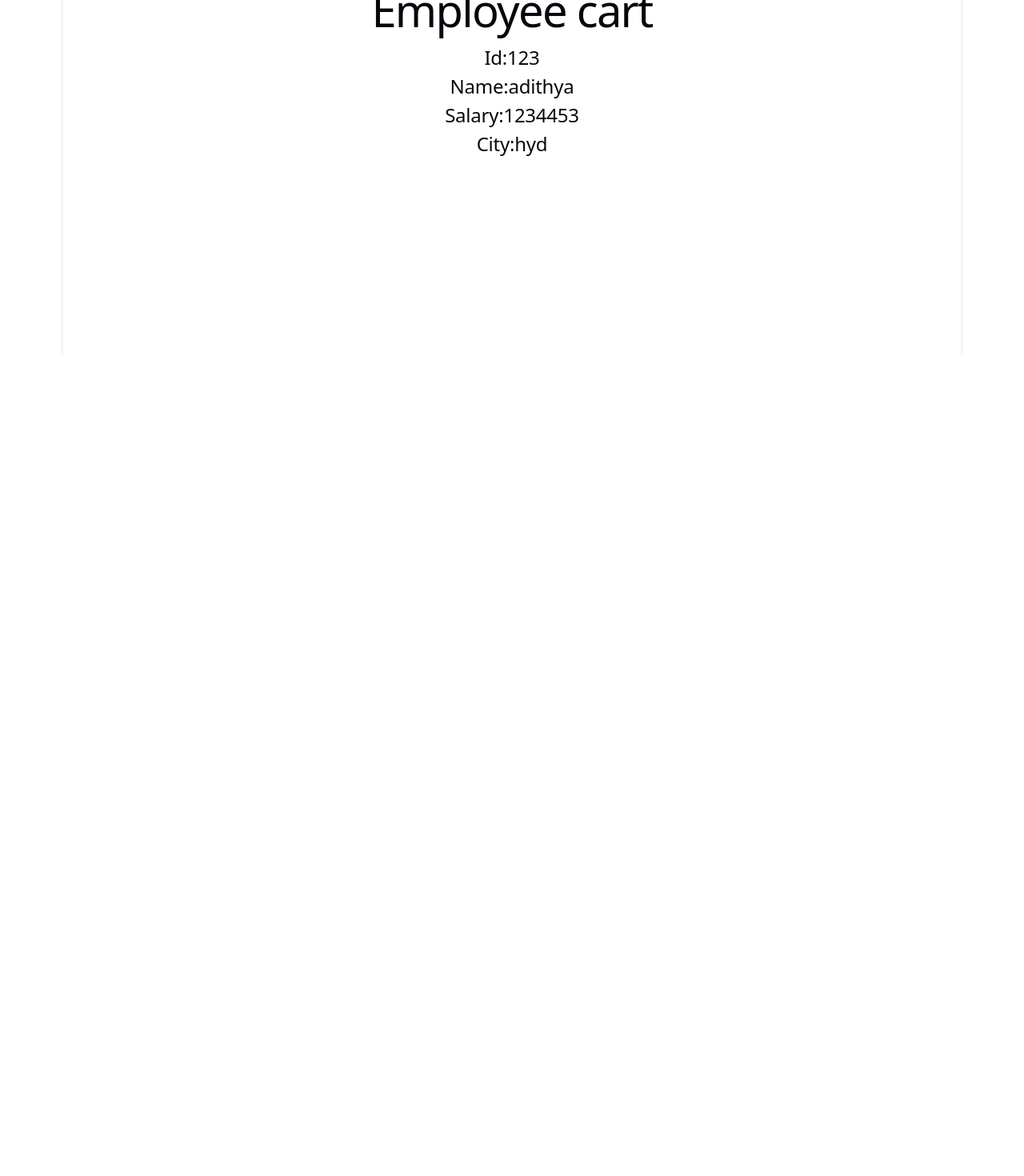
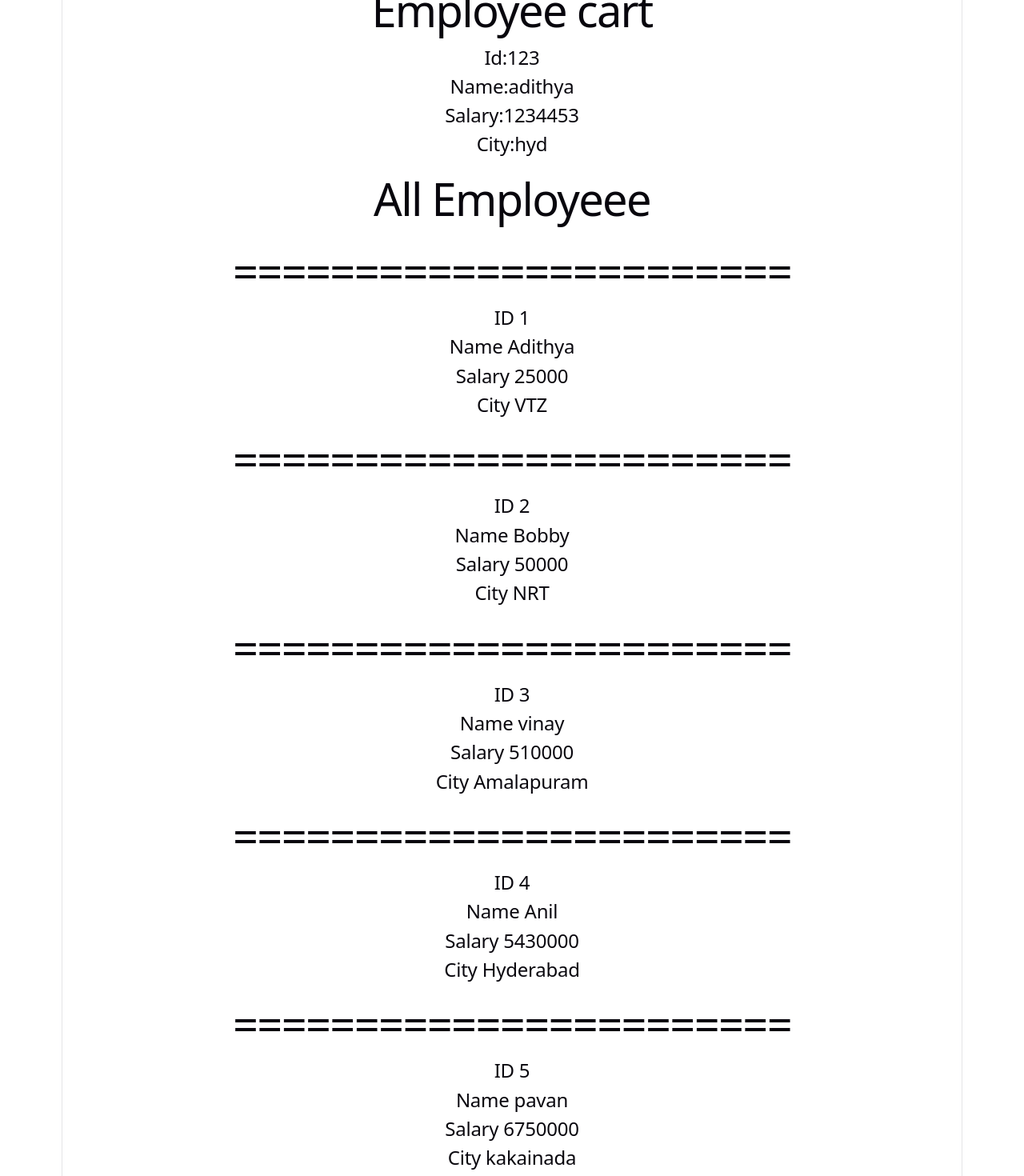
Before and after one commit to Adithya-vajrala/props-concepts, a React (Vite) app: page / in a window 1280 px wide. Shown: the part 358-1828 px from the top of the page at 80% size. Before the commit the page ends 800 px from the top, so only its background shows below. Built offline with nearby package versions, Linux system fonts and the light colour scheme.

Commit message:
feat: render employee cards from employee array using map

```diff
--- a/src/App.tsx
+++ b/src/App.tsx
@@ -2,6 +2,7 @@ import React from 'react'
 import Child from './Child'
 import Addtion from './Addtion'
 import EmployeeCard from './EmployeeCard';
+import EmployeeArray from './EmployeeArray';
 
 function App() {
   const emp = {
@@ -11,11 +12,26 @@ function App() {
     city:"hyd"
   };
 
+  const emplArray = [
+    {name:"Adithya",id:1,salary:25000,city:"VTZ"},
+    {name:"Bobby",id:2,salary:50000,city:"NRT"},
+    {name:"vinay",id:3,salary:510000,city:"Amalapuram"},
+    {name:"Anil",id:4,salary:5430000,city:"Hyderabad"},
+    {name:"pavan",id:5,salary:6750000,city:"kakainada"}
+  ]
+
   return (
     <>
       <Child name = "Adithya" age={23}></Child>
       <Addtion number1={2} number2={4}></Addtion>
       <EmployeeCard emp={emp}></EmployeeCard>
+
+      <h1>All Employeee</h1>
+      {
+        emplArray.map((empl)=>(
+          <EmployeeArray empl={empl}></EmployeeArray>
+        ))
+      }
     </>
   )
 }
--- /dev/null
+++ b/src/EmployeeArray.tsx
@@ -0,0 +1,26 @@
+import React from 'react'
+
+type Employee = {
+    id:number;
+    name:string;
+    salary:number;
+    city:string;
+}
+
+type Employeecart = {
+    empl:Employee;
+}
+
+function EmployeeArray({empl}:Employeecart) {
+  return (
+    <>
+        <h1>=======================</h1>
+        <h2>ID {empl.id}</h2>
+        <h2>Name {empl.name}</h2>
+        <h2>Salary {empl.salary}</h2>
+        <h2>City {empl.city}</h2>
+    </>
+  )
+}
+
+export default EmployeeArray
```
